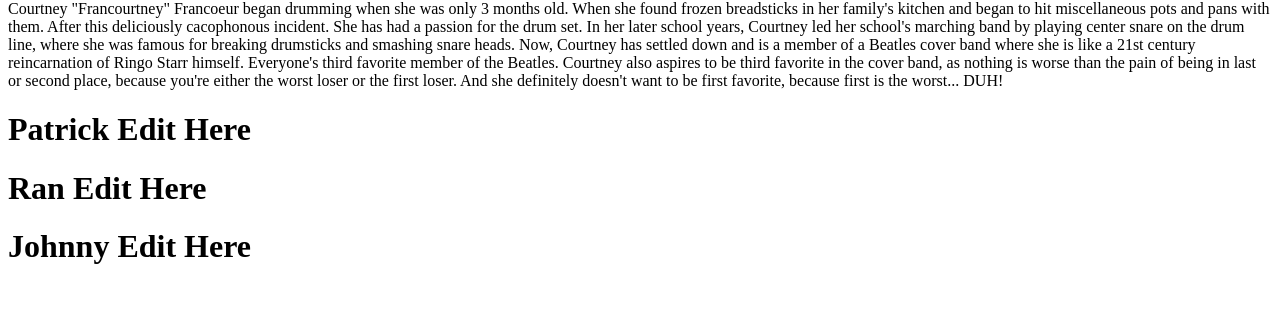
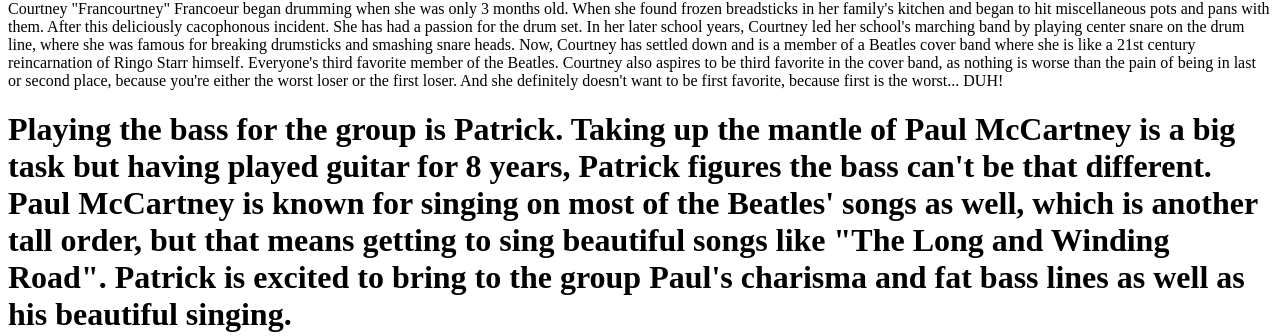
Before and after one commit to johnnyca15/johnnyca15.github.io, a plain HTML site: page index.html in a window 1280 px wide. Shown: the part 498-834 px from the top of the page. Before the commit the page ends 800 px from the top, so only its background shows below. Drawn offline with Linux system fonts and the light colour scheme.

Commit message:
Patrick paragraph

```diff
--- a/index.html
+++ b/index.html
@@ -17,7 +17,7 @@
 </p>
 
 <h1>
-  Patrick Edit Here
+  Playing the bass for the group is Patrick. Taking up the mantle of Paul McCartney is a big task but having played guitar for 8 years, Patrick figures the bass can't be that different. Paul McCartney is known for singing on most of the Beatles' songs as well, which is another tall order, but that means getting to sing beautiful songs like "The Long and Winding Road". Patrick is excited to bring to the group Paul's charisma and fat bass lines as well as his beautiful singing.
 </h1>
 
 <h1>
```
